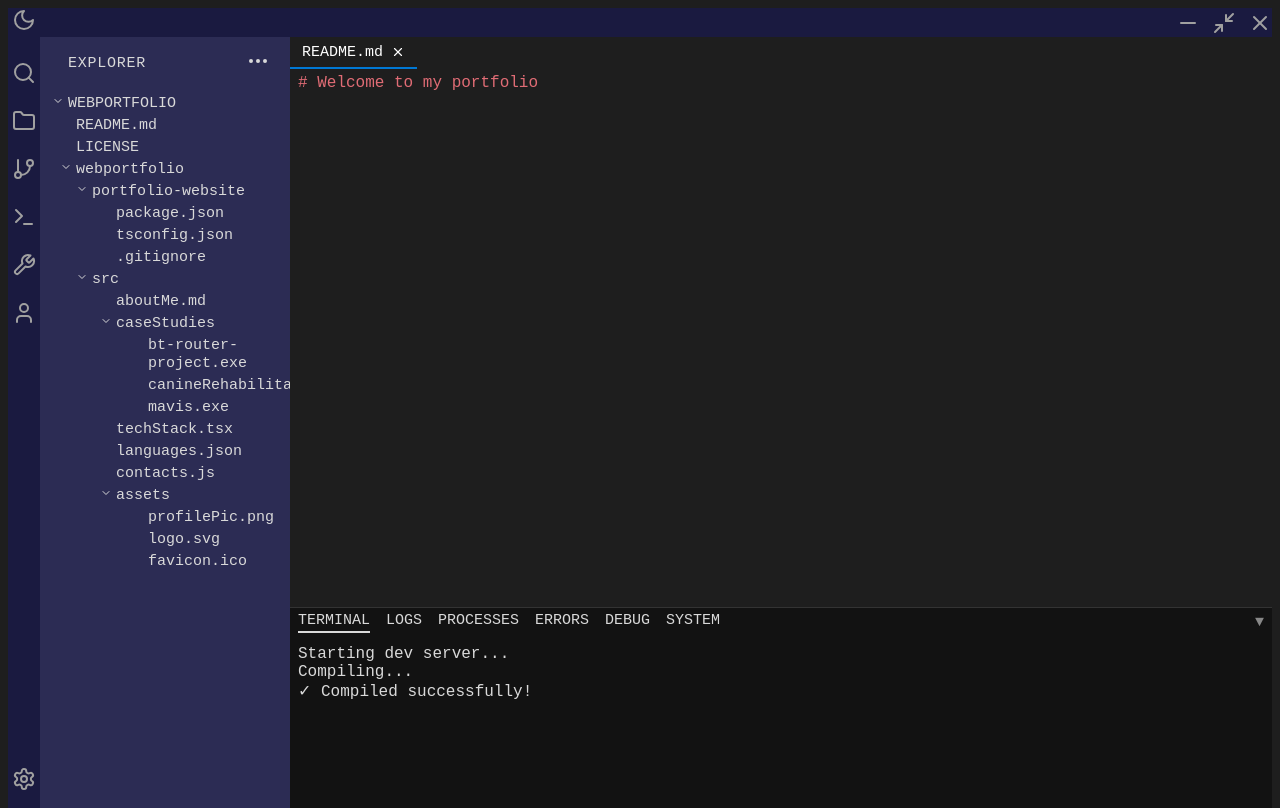
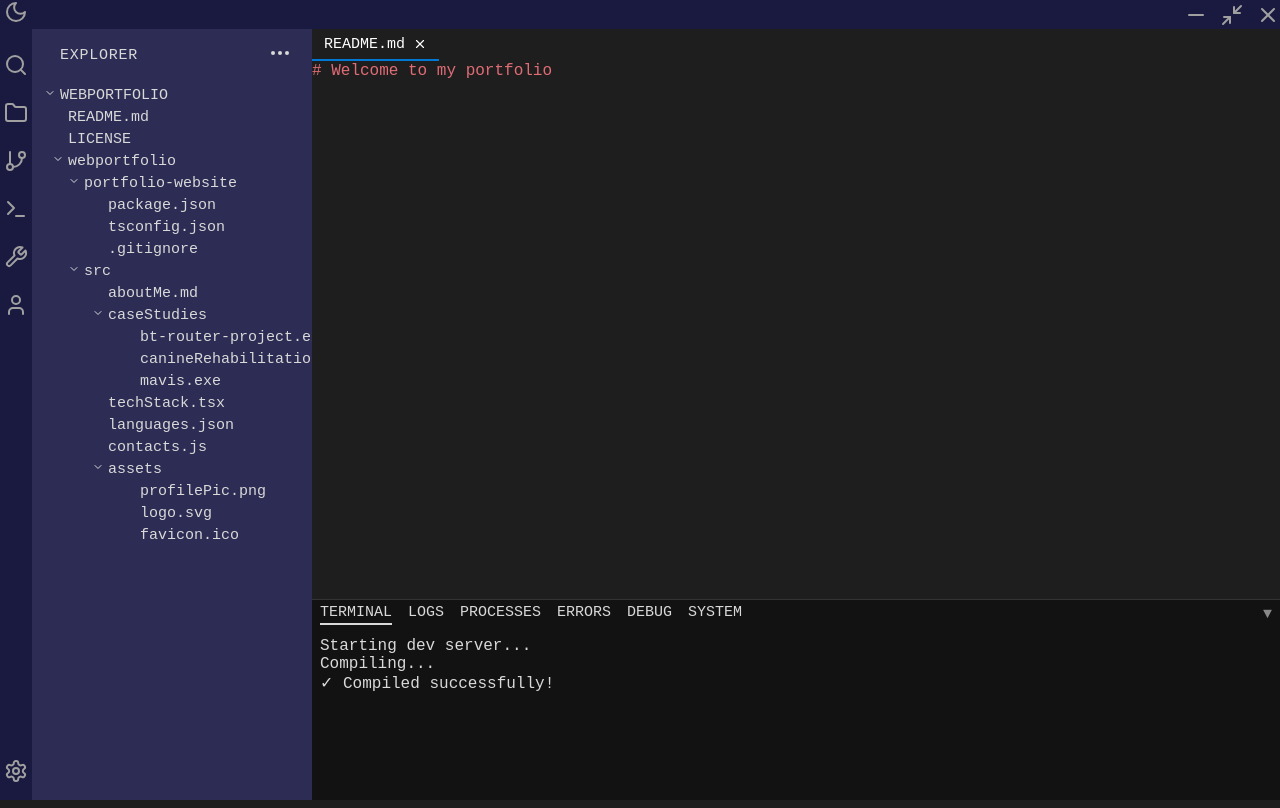
Before and after one commit to natebassett/webportfolio, a Next.js app in the folder portfolio-site/: page / in a window 1280 px wide. Built offline with nearby package versions, Linux system fonts and the light colour scheme.

Commit message:
updated styling

```diff
--- a/portfolio-site/src/components/EditorWindow.tsx
+++ b/portfolio-site/src/components/EditorWindow.tsx
@@ -39,12 +39,8 @@ export default function EditorWindow() {
   };
 
   return (
-    <div
-      className="flex-1 bg-gray-900 overflow-auto custom-scroll"
-      style={{
-        padding: '4px 8px',
-      }}
-    >
+    <div className="custom-scroll overflow-auto flex-1 w-full h-full bg-gray-900">
+      <div className="min-h-full w-full px-2 py-1">
         <SyntaxHighlighter
           language={getLanguage(activeTab.name)}
           style={atomOneDark}
@@ -55,11 +51,13 @@ export default function EditorWindow() {
             fontSize: '16px',
             fontFamily: 'Fira Code, monospace',
             lineHeight: '1.6',
+            minHeight: '100%',
           }}
           showLineNumbers={false}
         >
           {fileContent}
         </SyntaxHighlighter>
       </div>
+    </div>
   );
 }
--- a/portfolio-site/src/components/Explorer.tsx
+++ b/portfolio-site/src/components/Explorer.tsx
@@ -156,9 +156,9 @@ export default function Explorer() {
   return (
     <div
       style={{
-        width: '250px',
-        minWidth: '250px',
-        maxWidth: '250px',
+        width: '280px',
+        minWidth: '280px',
+        maxWidth: '280px',
         backgroundColor: '#2C2C54',
         display: 'flex',
         flexDirection: 'column',
@@ -186,112 +186,3 @@ export default function Explorer() {
     </div>
   );
 }
-
-
-// import { useState } from 'react';
-// import { ChevronRight, ChevronDown } from 'lucide-react';
-// import { files, FileType } from '@/data/files';
-// import { useTab } from '@/contexts/TabContext';
-// import ExplorerHeader from '@/components/ExplorerHeader';
-
-// function FileItem({ file, depth = 0 }: { file: FileType; depth?: number }) {
-//   const { openFile } = useTab();
-//   const [open, setOpen] = useState(true);
-
-//   const indent = `${depth * 8}px`;
-
-//   if (file.type === 'folder') {
-//     return (
-//       <div style={{ marginLeft: indent, width: 'calc(100% - 8px)' }}>
-//         <div
-//           style={{
-//             display: 'flex',
-//             alignItems: 'center',
-//             cursor: 'pointer',
-//             padding: '2px 4px',
-//             borderRadius: '4px',
-//             color: '#D9D9D9',
-//             width: '100%',
-//           }}
-//           onClick={() => setOpen(!open)}
-//         >
-//           <div style={{ flexShrink: 0 }}>
-//             {open ? <ChevronDown size={12} strokeWidth={2} /> : <ChevronRight size={12} strokeWidth={2} />}
-//           </div>
-//           <span style={{ marginLeft: '4px', flex: 1 }}>
-//             {file.name}
-//           </span>
-//         </div>
-//         {open && (
-//           <div>
-//             {file.children?.map((child) => (
-//               <FileItem key={child.id} file={child} depth={depth + 1} />
-//             ))}
-//           </div>
-//         )}
-//       </div>
-//     );
-//   }
-
-//   return (
-//     <div
-//       style={{
-//         marginLeft: indent,
-//         display: 'flex',
-//         alignItems: 'center',
-//         cursor: 'pointer',
-//         padding: '2px 4px',
-//         borderRadius: '4px',
-//         color: '#D9D9D9',
-//         width: 'calc(100% - 8px)',
-//       }}
-//       onClick={() => {
-//         if (file.type === 'exe') {
-//           console.log(`Clicked ${file.name} (modal to be implemented)`);
-//         } else {
-//           openFile(file);
-//         }
-//       }}
-//     >
-//       <span style={{ marginLeft: '16px', flex: 1 }}>
-//         {file.name}
-//       </span>
-//     </div>
-//   );
-// }
-
-// export default function Explorer() {
-//   return (
-//     <div
-//       style={{
-//         width: '250px',
-//         minWidth: '250px',
-//         maxWidth: '250px',
-//         backgroundColor: '#2C2C54',
-//         display: 'flex',
-//         flexDirection: 'column',
-//         overflow: 'hidden',
-//       }}
-//     >
-//       <ExplorerHeader />
-//       <div
-//         className="custom-scroll"
-//         style={{
-//           flex: 1,
-//           padding: '8px',
-//           paddingLeft: '16px',
-//           paddingTop: '24px',
-//           overflowY: 'auto',
-//           overflowX: 'auto',
-//           fontFamily: 'monospace',
-//           fontSize: '15px',
-//           lineHeight: '1.2',
-//         }}
-//       >
-//         {files.map((file) => (
-//           <FileItem key={file.id} file={file} />
-//         ))}
-//       </div>
-//     </div>
-//   );
-// }
--- a/portfolio-site/src/styles/globals.css
+++ b/portfolio-site/src/styles/globals.css
@@ -2,39 +2,27 @@
 @tailwind components;
 @tailwind utilities;
 
+/* Reset margins, paddings, and scroll behavior */
+html,
+body,
+#__next {
+  margin: 0;
+  padding: 0;
+  height: 100%;
+  overflow: hidden;
+}
+
+/* Global font and color */
 body {
   font-family: 'Fira Code', monospace;
   background-color: #1E1E1E;
   color: #D9D9D9;
 }
 
-.custom-scroll::-webkit-scrollbar {
-  width: 6px;
-  height: 6px;
-}
-
-.custom-scroll::-webkit-scrollbar-track {
-  background: transparent;
-}
-
-.custom-scroll::-webkit-scrollbar-thumb {
-  background: #555;
-  border-radius: 3px;
-}
-
-.custom-scroll::-webkit-scrollbar-thumb:hover {
-  background: #888;
-}
-
-/* Firefox */
+/* Clean and consistent custom scrollbar */
 .custom-scroll {
   scrollbar-width: thin;
-  scrollbar-color: #555 transparent;
-}
-
-html, body {
-  overflow: hidden;
-  height: 100%;
+  scrollbar-color: rgba(128, 128, 128, 0.4) transparent;
 }
 
 .custom-scroll::-webkit-scrollbar {
@@ -49,7 +37,6 @@ html, body {
 .custom-scroll::-webkit-scrollbar-thumb {
   background-color: rgba(128, 128, 128, 0.4);
   border-radius: 3px;
-  border: none;
 }
 
 .custom-scroll::-webkit-scrollbar-thumb:hover {
```
Lines whose indentation alone changed are shown as unchanged.
